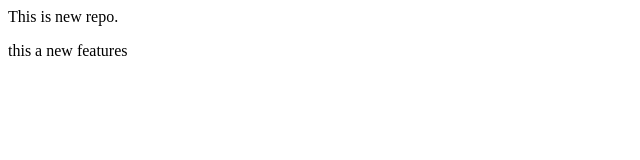
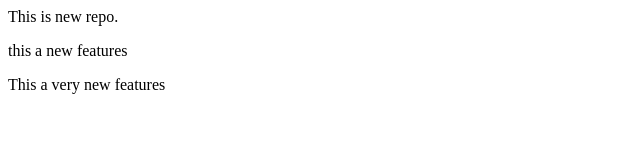
Before and after one commit to Md-Faiz-Alam/localrepo, a plain HTML site: page index.html in a window 1280 px wide. Shown: the whole page, without its empty margins (0-640 px from the left). Drawn offline with Linux system fonts and the light colour scheme.

Commit message:
new featues added

```diff
--- a/index.html
+++ b/index.html
@@ -1,4 +1,6 @@
 <p>This is new repo.</p>
 <p> this a new features<p>
+  <p>This a very new features<p>
 
+  </p>
 </p>
```
